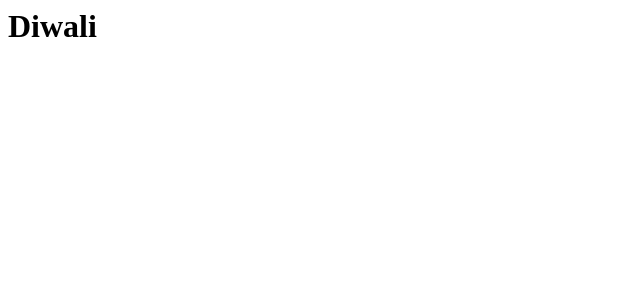
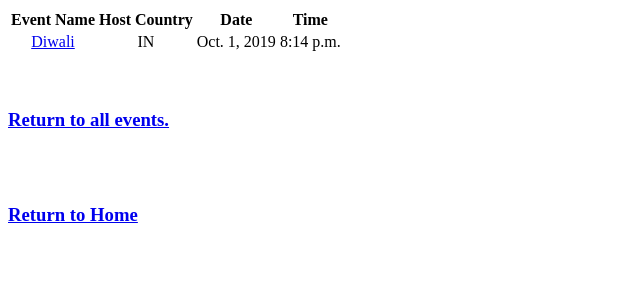
Before and after one commit to gurupratap-matharu/eventos, a Django app: page /eventos/7/ in a window 1280 px wide. Shown: the top 300 px of the page, without its empty margins (0-640 px from the left). Run offline with Django 3.2, Linux system fonts and the light colour scheme; data comes from the database, SQL or seed files in the repository; both versions use the stored data as it was after the commit.

Commit message:
Improved the app by adding class based views

```diff
--- a/eventos/mysite/eventos/templates/eventos/detail.html
+++ b/eventos/mysite/eventos/templates/eventos/detail.html
@@ -1 +1,22 @@
-<h1>{{ event }}</h1>
+<table>
+        <tr>
+            <th>Event Name</th>
+            <th>Host Country</th>
+            <th>Date</th>
+            <th>Time</th>
+        </tr>
+
+        <tr>
+            <td style="text-align: center;"><a href="/eventos/{{ event.id }}/">{{ event.event_description }}</a></td>
+            <td style="text-align: center;">{{ event.event_country }}</td>
+            <td style="text-align: center;">{{ event.event_date }}</td>
+            <td style="text-align: center;">{{ event.event_time }}</td>
+        </tr>
+
+    </table>
+
+
+<br><br>
+<h3><a href={% url 'eventos:list' %}>Return to all events.</a></h3>
+<br><br>
+<h3><a href={% url 'eventos:index' %}>Return to Home</a></h3>
--- a/eventos/mysite/eventos/templates/eventos/list.html
+++ b/eventos/mysite/eventos/templates/eventos/list.html
@@ -29,3 +29,6 @@
 {% else %}
     <h3>No events are available.</h3>
 {% endif %}
+
+
+<h3><a href={% url 'eventos:index' %}>Return to Home</a></h3>
--- a/eventos/mysite/eventos/urls.py
+++ b/eventos/mysite/eventos/urls.py
@@ -7,10 +7,10 @@ urlpatterns = [
     # ex: /
     path('', views.index, name='index'),
     # ex: /eventos/list
-    path('list/', views.listEvent, name='list'),
+    path('list/', views.ListEvent.as_view(), name='list'),
     # ex: /eventos/register
     path('register/', views.registerEvent, name='register'),
     # ex: /eventos/5/
-    path('<int:event_id>/', views.detailEvent, name='detail'),
+    path('<int:pk>/', views.DetailEvent.as_view(), name='detail'),
 
-    ]
+]
--- a/eventos/mysite/eventos/views.py
+++ b/eventos/mysite/eventos/views.py
@@ -3,6 +3,9 @@ import pytz
 from django.shortcuts import redirect, render, get_object_or_404
 from django.http import HttpResponse, Http404, HttpResponseRedirect
 from django.urls import reverse
+
+from django.views import generic
+
 from .models import Event, Country
 from .forms import RegisterForm
 
@@ -39,9 +42,7 @@ def registerEvent(request):
 
             Event.objects.create(event_description=event_description, event_date=event_date, event_time=event_time, event_country=event_country)
 
-            event_list = Event.objects.all()
-            context = {'event_list': event_list}
-            return render(request, 'eventos/list.html', context)
+            return HttpResponseRedirect(reverse('eventos:list'))
 
     # if a GET (or any other method) we'll create a blank form
     else:
@@ -50,22 +51,25 @@ def registerEvent(request):
     return render(request, 'eventos/form.html', {'form': form})
 
 
-def listEvent(request):
+class ListEvent(generic.ListView):
     """
     The view function to list all the events in the database.
     """
-    event_list = Event.objects.all()
-    context = {'event_list': event_list}
-    return render(request, 'eventos/list.html', context)
+    template_name = 'eventos/list.html'
+    context_object_name = 'event_list'
+
+    def get_queryset(self):
+        """Return all the events registered so far."""
+        return Event.objects.all()
 
 
-def detailEvent(request, event_id):
+class DetailEvent(generic.DetailView):
     """
     The view function that show the detail of each event like the
     date, time and country.
     """
-    event = get_object_or_404(Event, pk=event_id)
-    return render(request, 'eventos/detail.html', {'event': event})
+    model = Event
+    template_name = 'eventos/detail.html'
 
 
 def set_timezone(request):
```
Also changed, not shown: eventos/mysite/eventos/templates/eventos/form.html (+7 -2 lines), eventos/mysite/db.sqlite3.
